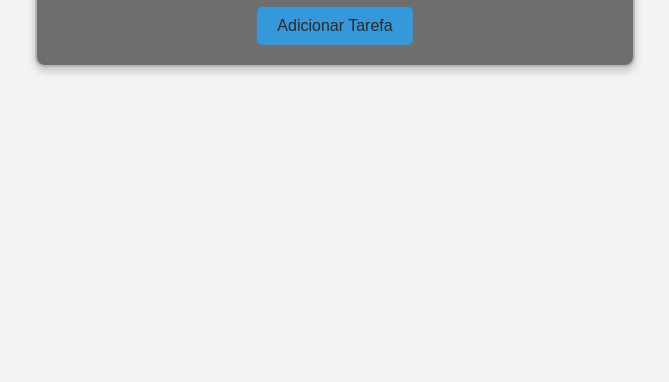
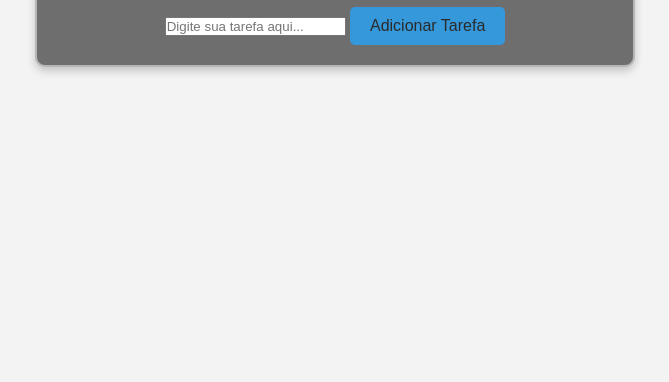
Before and after one commit to RogherSoares/Gerenciador-Tarefas, a plain HTML site: page index.html in a window 1280 px wide. Shown: the part 418-800 px from the top of the page, without its empty margins (305-974 px from the left). Drawn offline with Linux system fonts and the light colour scheme.

Commit message:
adicionando a caixa de input para entrada de texto 'as tarefas'

```diff
--- a/index.html
+++ b/index.html
@@ -10,6 +10,7 @@
     <div class="container">
         <h1>Lista de Tarefas</h1>
         <p>adicione suas tarefas</p>
+        <input type="text" id="inpuTarefa" placeholder="Digite sua tarefa aqui...">
         <button onclick="adicionarTarefa()">Adicionar Tarefa</button>
         <p id="mensagem"></p>
     </div>
```
